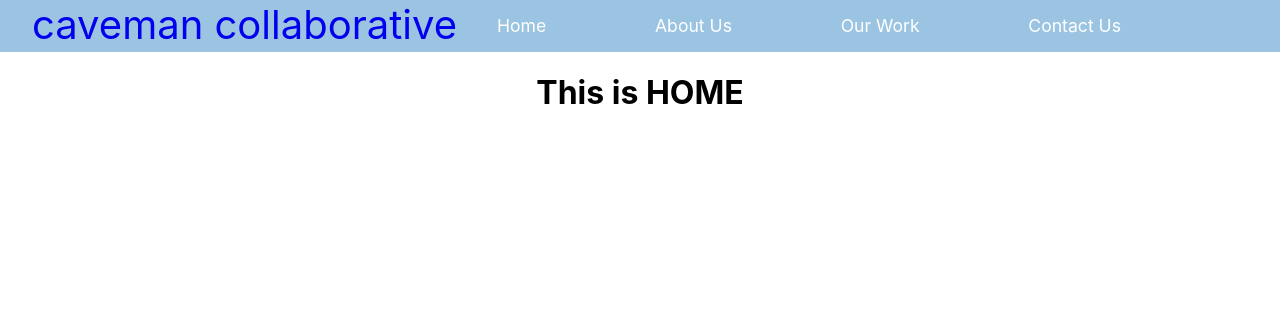
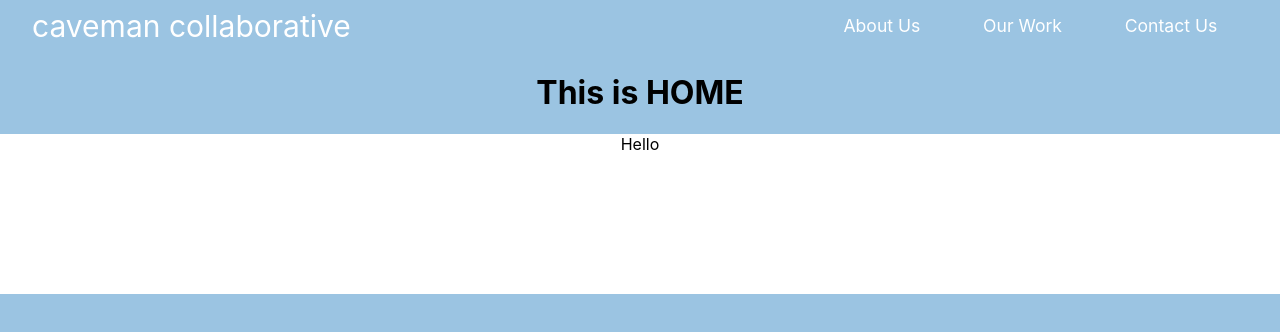
Before and after one commit to aliendlc/caveman-react, a React (Create React App) app: page / in a window 1280 px wide. Shown: the top 332 px of the page. Built offline with nearby package versions, Linux system fonts and the light colour scheme.

Commit message:
added some styling and fixed routes

```diff
--- a/src/App.css
+++ b/src/App.css
@@ -43,9 +43,12 @@
 }
 
 #nav {
+  margin-left: 2em;
   display: flex;
-  margin-left: 2em;
+  justify-content: space-between;
+  align-items: center;
 }
+
 a {
   text-decoration: none;
 }
@@ -53,6 +56,8 @@ a {
 ul {
   list-style-type: none;
   color: 'white';
+  width: 40%;
+  justify-content: space-evenly;
 }
 
 li {
@@ -61,8 +66,7 @@ li {
 
 #rightSide {
   display: flex;
-  width: 50%;
-  justify-content: space-between;
+
 }
 
 .Nav_link {
@@ -76,3 +80,27 @@ li {
 .Nav_link:hover {
   color: yellow;
 }
+
+.home_link:hover {
+  color: yellow;
+}
+
+.brand {
+  color: white;
+}
+
+.home_link {
+  color: white;
+}
+.Nav_link:active {
+  color: teal;
+}
+
+body {
+  background-color: #9BC4E2;
+}
+
+.homeBottom {
+  background-color: white;
+  height: 10em;
+}
--- a/src/components/Home.js
+++ b/src/components/Home.js
@@ -13,6 +13,10 @@ class Home extends Component {
         return (
             <div>
                 <h1>This is HOME</h1>
+                <div
+                    className='homeBottom'>
+                Hello
+                </div>
             </div>
         )
     }
--- a/src/components/NavBar.js
+++ b/src/components/NavBar.js
@@ -10,17 +10,13 @@ const NavBar = () => {
                 id="nav"
                 className="nav-collapse collapse">
                     <a
-                    href='./Home'
+                    href='/'
                     id="title"
-                    style={{fontSize: 40, }}
+                    style={{fontSize: 30, }}
                     className="brand">caveman collaborative</a>
                     <ul
                     id="rightSide"
                     className="right">
-                        <li><Link className='Nav_link'
-                            activeStyle={{ color: 'teal' }}
-                            to="/">
-                            Home</Link></li>
                         <li><NavLink className='Nav_link'
                             activeStyle={{ color: 'teal' }}
                             to="/AboutUs">
```
